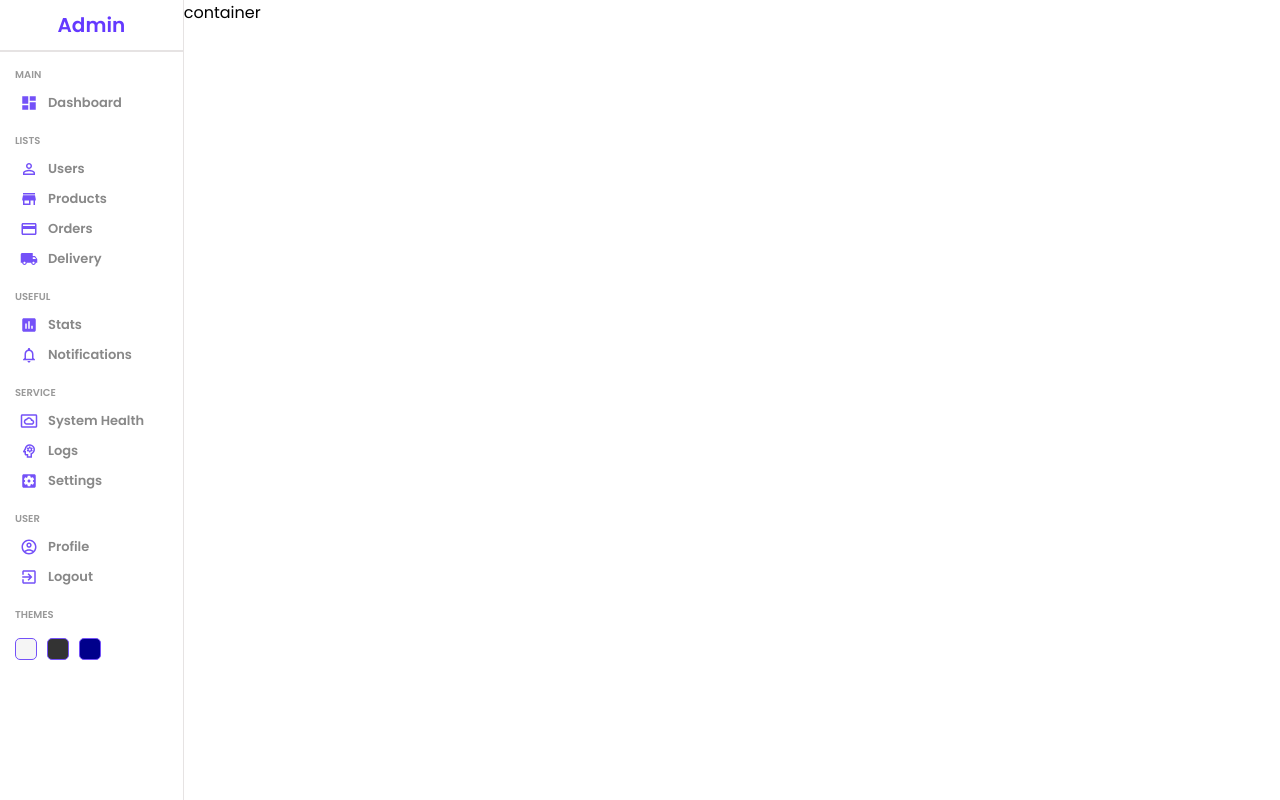
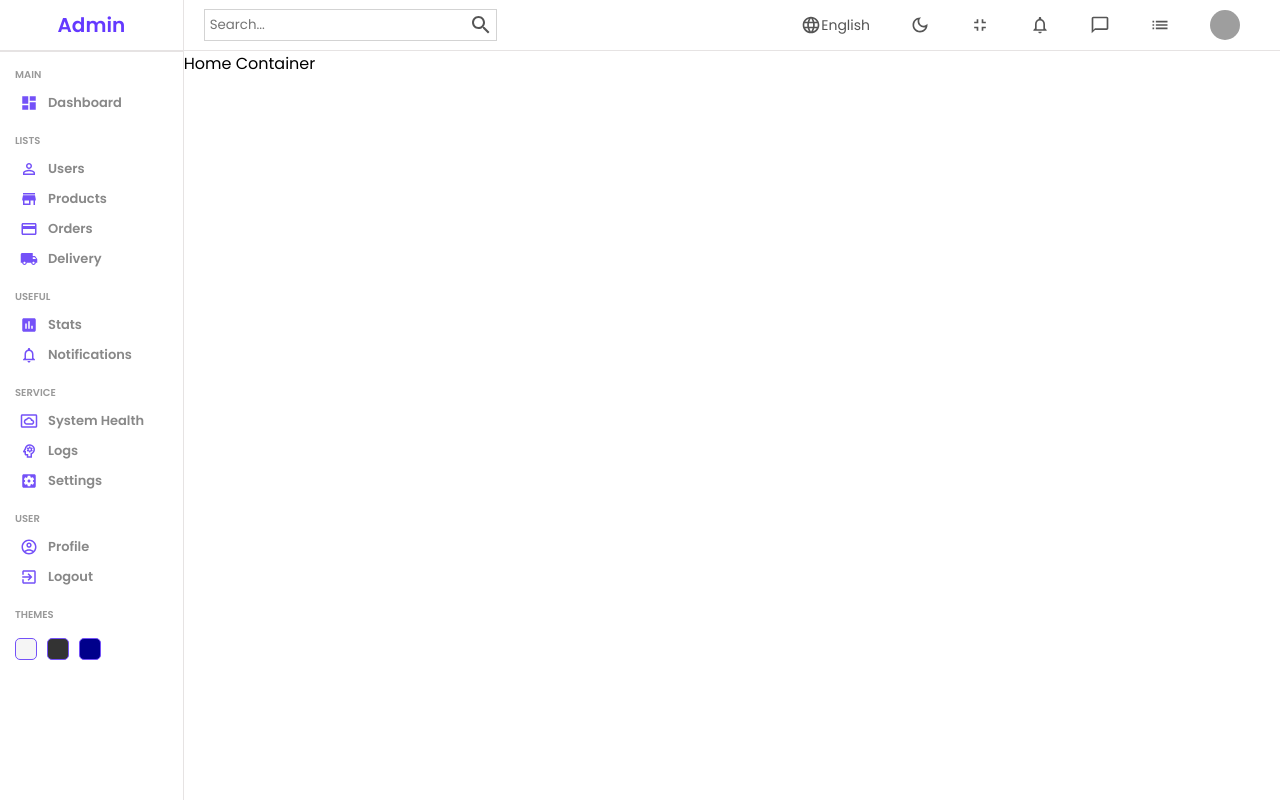
Before and after one commit to engnurulamin/react-admin, a React (Vite) app: page / in a window 1280 px wide. Built offline with nearby package versions, Linux system fonts and the light colour scheme; grey boxes are pictures that could not be loaded.

Commit message:
navbar design

```diff
--- a/src/components/navbar/Navbar.jsx
+++ b/src/components/navbar/Navbar.jsx
@@ -1,7 +1,51 @@
 import "./navbar.scss";
+import SearchOutlinedIcon from "@mui/icons-material/SearchOutlined";
+import LanguageOutlinedIcon from "@mui/icons-material/LanguageOutlined";
+import DarkModeOutlinedIcon from "@mui/icons-material/DarkModeOutlined";
+import FullscreenExitOutlinedIcon from "@mui/icons-material/FullscreenExitOutlined";
+import NotificationsNoneOutlinedIcon from "@mui/icons-material/NotificationsNoneOutlined";
+import ChatBubbleOutlineOutlinedIcon from "@mui/icons-material/ChatBubbleOutlineOutlined";
+import ListOutlinedIcon from "@mui/icons-material/ListOutlined";
 
 const Navbar = () => {
-  return <div className="navbar">Navbar</div>;
+  return (
+    <div className="navbar">
+      <div className="wrapper">
+        <div className="search">
+          <input type="text" placeholder="Search..." />
+          <SearchOutlinedIcon className="icon" />
+        </div>
+        <div className="items">
+          <div className="item">
+            <LanguageOutlinedIcon className="icon" />
+            English
+          </div>
+          <div className="item">
+            <DarkModeOutlinedIcon className="icon" />
+          </div>
+          <div className="item">
+            <FullscreenExitOutlinedIcon className="icon" />
+          </div>
+          <div className="item">
+            <NotificationsNoneOutlinedIcon className="icon" />
+          </div>
+          <div className="item">
+            <ChatBubbleOutlineOutlinedIcon className="icon" />
+          </div>
+          <div className="item">
+            <ListOutlinedIcon className="icon" />
+          </div>
+          <div className="item">
+            <img
+              src="https://images.pexels.com/photos/941693/pexels-photo-941693.jpeg?auto=compress&cs=tinysrgb&dpr=2&w=500"
+              alt="Avatar"
+              className="avatar"
+            />
+          </div>
+        </div>
+      </div>
+    </div>
+  );
 };
 
 export default Navbar;
--- a/src/components/navbar/navbar.scss
+++ b/src/components/navbar/navbar.scss
@@ -0,0 +1,52 @@
+.navbar {
+  height: 50px;
+  border-bottom: 0.5px solid rgb(230, 227, 227);
+  display: flex;
+  align-items: center;
+  font-size: 14px;
+  color: #555;
+
+  .wrapper {
+    width: 100%;
+    padding: 20px;
+    display: flex;
+    align-items: center;
+    justify-content: space-between;
+
+    .search {
+      display: flex;
+      align-items: center;
+      border: 0.5px solid lightgray;
+      padding: 3px;
+      cursor: pointer;
+
+      input {
+        border: none;
+        outline: none;
+        background: transparent;
+        &::placeholder {
+          font-style: 12px;
+        }
+      }
+    }
+    .items {
+      display: flex;
+      align-items: center;
+
+      .item {
+        display: flex;
+        align-items: center;
+        margin: 20px;
+        cursor: pointer;
+        .icon {
+          font-size: 20px;
+        }
+        .avatar {
+          width: 30px;
+          height: 30px;
+          border-radius: 50%;
+        }
+      }
+    }
+  }
+}
--- a/src/pages/home/Home.jsx
+++ b/src/pages/home/Home.jsx
@@ -1,3 +1,4 @@
+import Navbar from "../../components/navbar/Navbar";
 import Sidebar from "../../components/sidebar/Sidebar";
 import "./home.scss";
 
@@ -5,7 +6,10 @@
   return (
     <div className="home">
       <Sidebar />
-      <div className="home-container">container</div>
+      <div className="home-container">
+        <Navbar />
+        Home Container
+      </div>
     </div>
   );
 };
```
